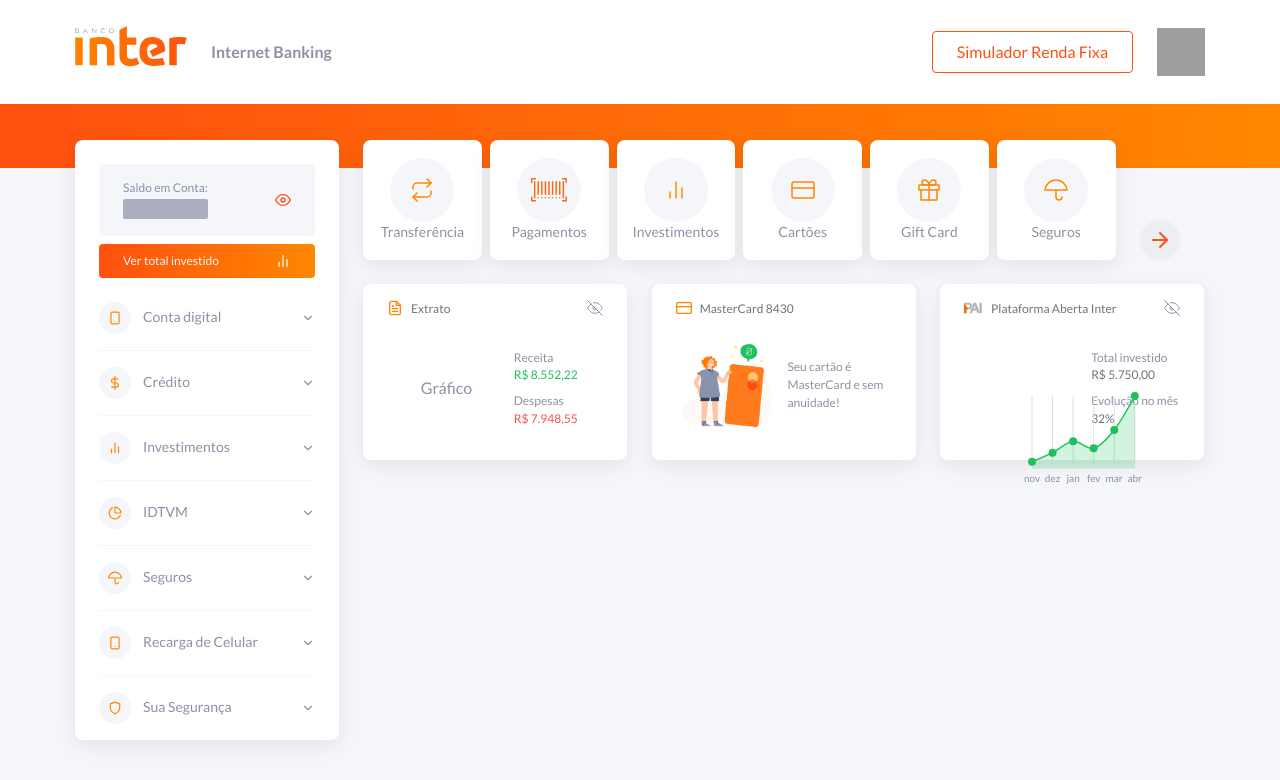
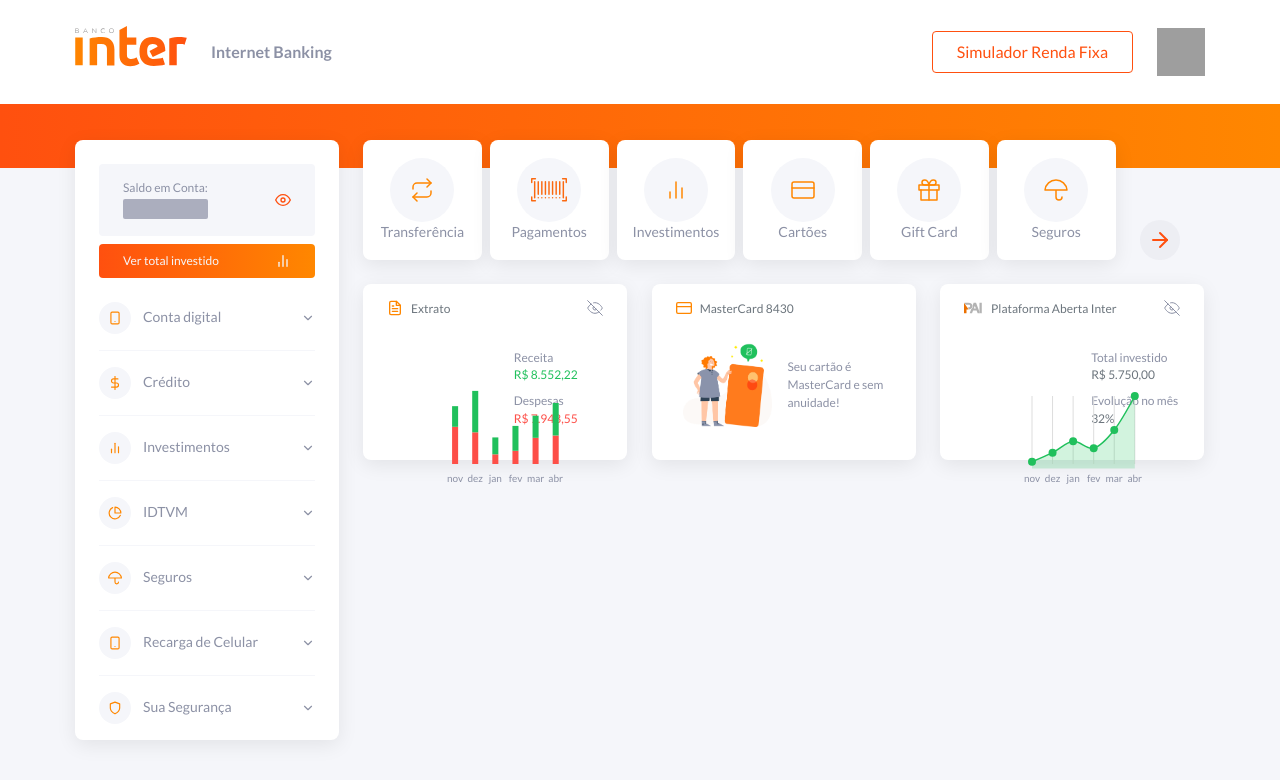
Before and after one commit to hericke47/BancoInter, a React (Create React App) app: page / in a window 1280 px wide. Shown: the top 780 px of the page. Built offline with nearby package versions, Linux system fonts and the light colour scheme; grey boxes are pictures that could not be loaded.

Commit message:
:sparkles: feat: add bar chart to account sumary

```diff
--- a/src/pages/Dashboard/MainContent/AccountSumary/index.tsx
+++ b/src/pages/Dashboard/MainContent/AccountSumary/index.tsx
@@ -1,10 +1,11 @@
-import React, { useState } from 'react';
+import React, { useState, useMemo } from 'react';
 
 import { FiCreditCard, FiFileText, FiEye, FiEyeOff } from 'react-icons/fi';
 import { ResponsiveLine } from '@nivo/line';
+import { ResponsiveBar } from '@nivo/bar';
 import { useTheme } from 'styled-components';
 
-import { lineChartData } from '../../../../resources';
+import { barChartData, lineChartData } from '../../../../resources';
 import {
   Container,
   Card,
@@ -26,11 +27,12 @@
 const AccountSummary: React.FC = () => {
   const [displayStatement, setDisplayStatement] = useState(true);
   const [displayInvestments, setDisplayInvestments] = useState(true);
-  const [investmentGrowth, setInvestmentGrowth] = useState(() => {
+
+  const investmentGrowth = useMemo(() => {
     const [investments] = lineChartData;
     const { y } = investments.data[investments.data.length - 1];
     return formatChartValue(y);
-  });
+  }, []);
 
   const { colors } = useTheme();
 
@@ -49,7 +51,51 @@
         </Header>
 
         <DataWrapper>
-          <LeftData>Gráfico</LeftData>
+          <LeftData>
+            <ResponsiveBar
+              data={barChartData}
+              indexBy="month"
+              keys={['outcome', 'income']}
+              colors={({ id, data }) => data[`${id}Color`]}
+              margin={{ top: 0, right: -8, bottom: 20, left: -8 }}
+              padding={0.7}
+              axisTop={null}
+              axisRight={null}
+              axisLeft={null}
+              axisBottom={{
+                tickSize: 0,
+                tickPadding: 8,
+                tickRotation: 0,
+              }}
+              tooltip={(chart) => {
+                const label = chart.id === 'income' ? 'Receita' : 'Despesas';
+                const value = chart.data[chart.id];
+                return (
+                  <CustomTooltip rightArrow>
+                    {`${label}: R$${value}`}
+                  </CustomTooltip>
+                );
+              }}
+              theme={{
+                tooltip: {
+                  container: {
+                    background: 'transparent',
+                    boxShadow: 'none',
+                    padding: 0,
+                    borderRadius: 0,
+                  },
+                  tableCell: {
+                    padding: 0,
+                  },
+                },
+              }}
+              animate
+              motionStiffness={90}
+              motionDamping={15}
+              enableGridY={false}
+              enableLabel={false}
+            />
+          </LeftData>
           <RightData>
             <span>Receita</span>
             <DataValue income>
@@ -106,7 +152,6 @@
                 type: 'linear',
                 min: 'auto',
                 max: 'auto',
-                stacked: true,
                 reverse: false,
               }}
               tooltip={({ point }) => {
--- a/src/pages/Dashboard/MainContent/AccountSumary/styles.ts
+++ b/src/pages/Dashboard/MainContent/AccountSumary/styles.ts
@@ -118,8 +118,8 @@
   `}
 `;
 
-export const CustomTooltip = styled.div`
-  ${({ theme }) => css`
+export const CustomTooltip = styled.div<{ rightArrow?: boolean }>`
+  ${({ theme, rightArrow }) => css`
     background: ${theme.colors.lightGrey};
     padding: 0.4rem 0.8rem;
     border-radius: ${theme.radius.small};
@@ -130,12 +130,16 @@
       content: '';
       display: block;
       height: 0;
-      left: 50%;
+      left: ${rightArrow ? `100%` : `50%`};
       bottom: -50%;
       position: absolute;
-      transform: translate3d(-50%, 25%, 0);
-      border-color: ${theme.colors.lightGrey} transparent transparent
-        transparent;
+      transform: ${rightArrow
+        ? `translate3d(0, -175%, 0)`
+        : `translate3d(-50%, 25%, 0)`};
+      border-color: ${rightArrow
+        ? `transparent transparent transparent ${theme.colors.lightGrey}`
+        : `${theme.colors.lightGrey} transparent transparent
+        transparent`};
       border-style: solid;
       border-width: 0.8rem;
     }
--- /dev/null
+++ b/src/resources/bar-chart-data.ts
@@ -0,0 +1,46 @@
+import theme from '../styles/theme';
+
+export default [
+  {
+    month: 'nov',
+    income: 5430.78,
+    incomeColor: theme.colors.success,
+    outcome: 9789.79,
+    outcomeColor: theme.colors.error,
+  },
+  {
+    month: 'dez',
+    income: 10897.23,
+    incomeColor: theme.colors.success,
+    outcome: 8340.9,
+    outcomeColor: theme.colors.error,
+  },
+  {
+    month: 'jan',
+    income: 4450.78,
+    incomeColor: theme.colors.success,
+    outcome: 2543.98,
+    outcomeColor: theme.colors.error,
+  },
+  {
+    month: 'fev',
+    income: 6543.23,
+    incomeColor: theme.colors.success,
+    outcome: 3480.98,
+    outcomeColor: theme.colors.error,
+  },
+  {
+    month: 'mar',
+    income: 5821.3,
+    incomeColor: theme.colors.success,
+    outcome: 6890.87,
+    outcomeColor: theme.colors.error,
+  },
+  {
+    month: 'abr',
+    income: 8552.22,
+    incomeColor: theme.colors.success,
+    outcome: 7498.25,
+    outcomeColor: theme.colors.error,
+  },
+];
--- a/src/resources/index.ts
+++ b/src/resources/index.ts
@@ -1,3 +1,4 @@
 export { default as sideBarNavigation } from './sidebar-navigation';
 export { default as cardsNavigation } from './cards-navigation';
 export { default as lineChartData } from './line-chart-data';
+export { default as barChartData } from './bar-chart-data';
```
